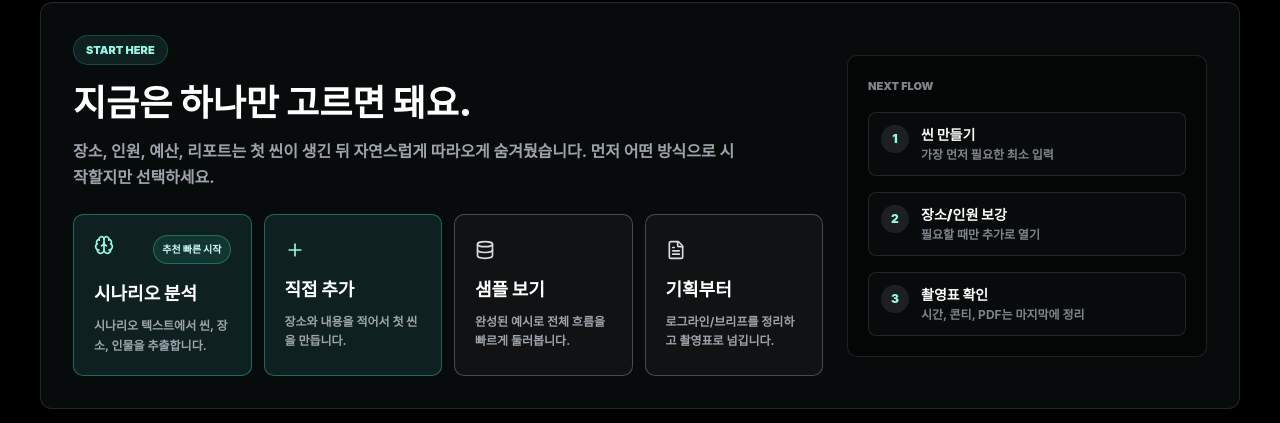
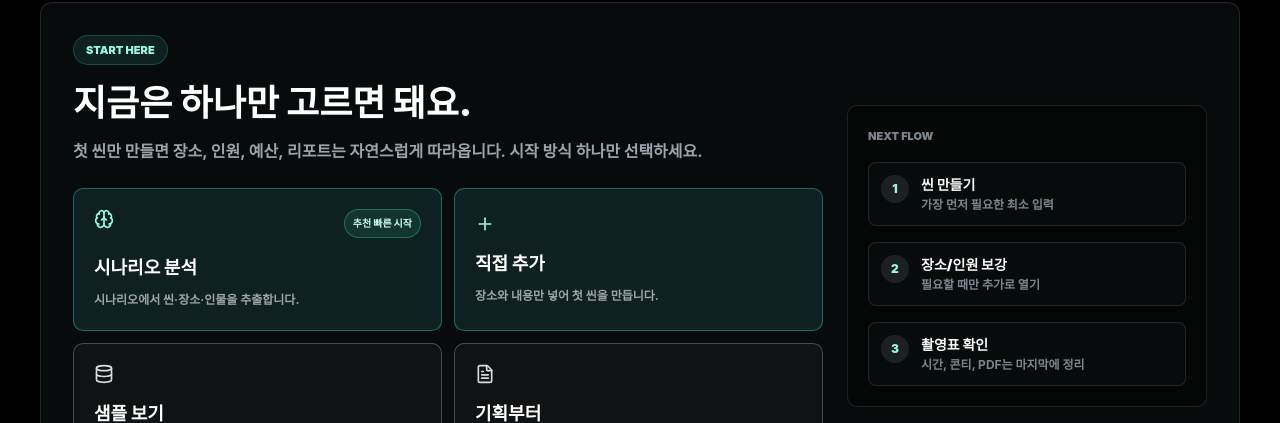
Before and after one commit to 2Eungk/prepro-studio, a Next.js app: page / in a window 1280 px wide. Shown: the part 529-952 px from the top of the page. Built offline with nearby package versions, Linux system fonts and the light colour scheme; no server answers.

Commit message:
Improve first-run start card readability

```diff
--- a/src/app/page.tsx
+++ b/src/app/page.tsx
@@ -3884,31 +3884,31 @@ export default function Home() {
                     지금은 하나만 고르면 돼요.
                   </h2>
                   <p className="mt-3 max-w-2xl text-sm font-bold leading-relaxed text-neutral-500 md:text-base">
-                    장소, 인원, 예산, 리포트는 첫 {copy.item}이 생긴 뒤 자연스럽게 따라오게 숨겨뒀습니다. 먼저 어떤 방식으로 시작할지만 선택하세요.
+                    첫 {copy.item}만 만들면 장소, 인원, 예산, 리포트는 자연스럽게 따라옵니다. 시작 방식 하나만 선택하세요.
                   </p>
-                  <div className="mt-6 grid gap-3 md:grid-cols-4">
+                  <div className="mt-6 grid gap-3 sm:grid-cols-2">
                     <button type="button" onClick={openScriptAnalyzer} data-first-action="recommended-analyzer" className="rounded-2xl border border-teal-300/35 bg-teal-300/10 p-5 text-left transition-all hover:bg-teal-300/15">
                       <div className="flex items-start justify-between gap-3">
                         <Brain className="h-5 w-5 text-teal-200" />
                         <span className="rounded-full border border-teal-300/30 bg-teal-300/10 px-2 py-1 text-[9px] font-black text-teal-100">추천 빠른 시작</span>
                       </div>
                       <div className="mt-4 text-lg font-black text-white">{template === 'event' ? '식순 정리' : template === 'ad' ? '광고 분석' : template === 'musicvideo' ? 'MV 콘티' : template === 'dance' ? '타임코드 콘티' : '시나리오 분석'}</div>
-                      <p className="mt-2 text-xs font-bold leading-relaxed text-neutral-500">{workspaceLanguage.gettingStarted.analyzer}</p>
+                      <p className="mt-2 text-xs font-bold leading-relaxed text-neutral-500">{template === 'film' ? '시나리오에서 씬·장소·인물을 추출합니다.' : workspaceLanguage.gettingStarted.analyzer}</p>
                     </button>
                     <button type="button" onClick={openNewSceneForm} data-first-action="manual-entry" className="rounded-2xl border border-teal-300/35 bg-teal-300/10 p-5 text-left transition-all hover:bg-teal-300/15">
                       <Plus className="h-5 w-5 text-teal-200" />
                       <div className="mt-4 text-lg font-black text-white">직접 추가</div>
-                      <p className="mt-2 text-xs font-bold leading-relaxed text-neutral-500">장소와 내용을 적어서 첫 {copy.item}을 만듭니다.</p>
+                      <p className="mt-2 text-xs font-bold leading-relaxed text-neutral-500">장소와 내용만 넣어 첫 {copy.item}을 만듭니다.</p>
                     </button>
                     <button type="button" onClick={() => handleLoadSampleData(false)} className="rounded-2xl border border-neutral-800 bg-black/45 p-5 text-left transition-all hover:border-neutral-700 hover:bg-neutral-900/70">
                       <Database className="h-5 w-5 text-neutral-300" />
                       <div className="mt-4 text-lg font-black text-white">샘플 보기</div>
-                      <p className="mt-2 text-xs font-bold leading-relaxed text-neutral-500">완성된 예시로 전체 흐름을 빠르게 둘러봅니다.</p>
+                      <p className="mt-2 text-xs font-bold leading-relaxed text-neutral-500">완성 예시로 전체 흐름을 봅니다.</p>
                     </button>
                     <button type="button" onClick={() => setActiveTab('planning')} className="rounded-2xl border border-neutral-800 bg-black/45 p-5 text-left transition-all hover:border-neutral-700 hover:bg-neutral-900/70">
                       <FileText className="h-5 w-5 text-neutral-300" />
                       <div className="mt-4 text-lg font-black text-white">기획부터</div>
-                      <p className="mt-2 text-xs font-bold leading-relaxed text-neutral-500">로그라인/브리프를 정리하고 촬영표로 넘깁니다.</p>
+                      <p className="mt-2 text-xs font-bold leading-relaxed text-neutral-500">로그라인/브리프를 먼저 정리합니다.</p>
                     </button>
                   </div>
                 </div>
```
